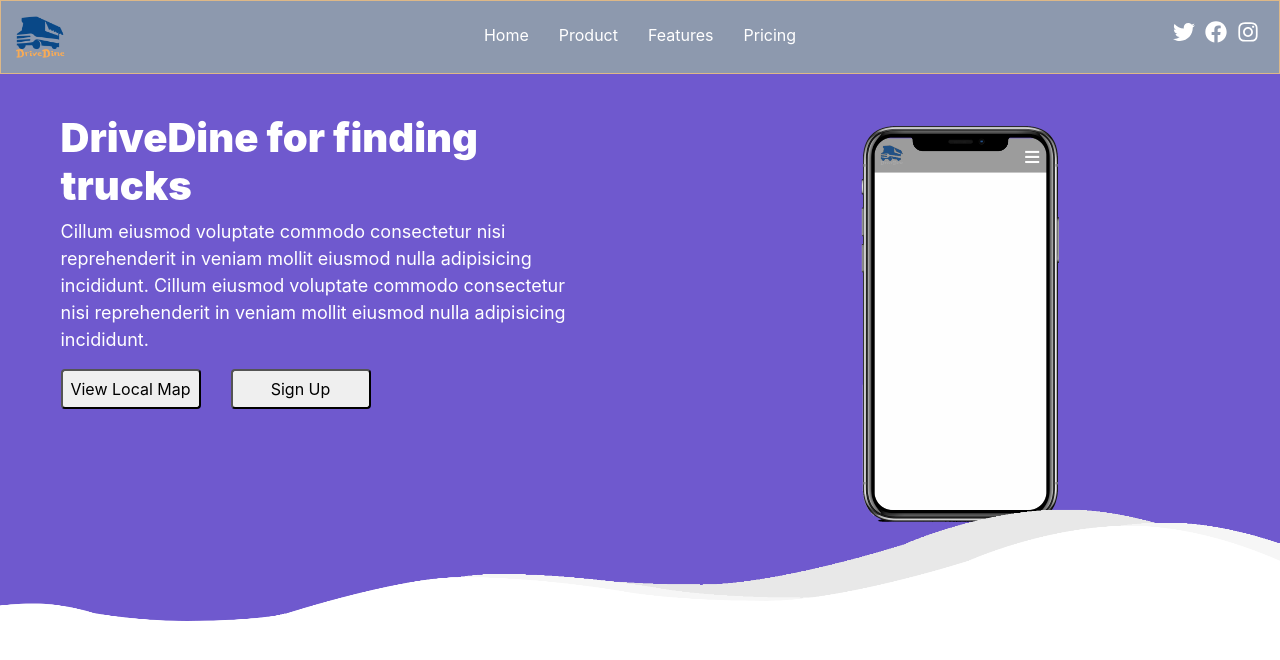
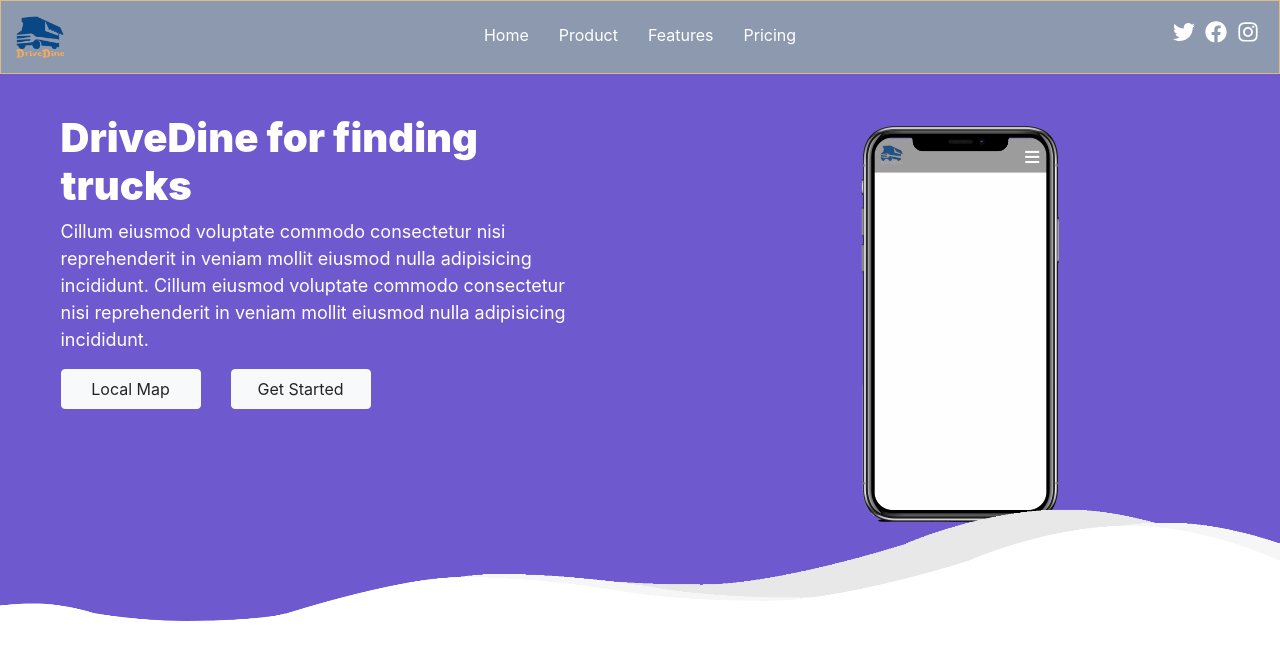
Before and after one commit to magnicent-8-node-react/drivedine, a React (Create React App) app: page / in a window 1280 px wide. Shown: the top 660 px of the page. Built offline with nearby package versions, Linux system fonts and the light colour scheme.

Commit message:
Added: link to map

```diff
--- a/src/components/pages/home/landing.js
+++ b/src/components/pages/home/landing.js
@@ -1,18 +1,23 @@
 // Native Imports
 import React, { Component } from 'react'
+import { Link } from 'react-router-dom'
 
-// Display Phone
-import phone from '../../../display.png'
+// Redux
+import { connect } from 'react-redux'
+
+// Actions
+import { formToggle } from '../../../actions/form'
 
 // CSS
 import styles from './home.module.css'
 
 // Images
 import waves from '../../../waves.png'
+import phone from '../../../display.png'
 
-export default class landing extends Component {
+class Landing extends Component {
     state = {
-        login: true
+        login: true // Temporary due to no Auth
     }
 
     render() {
@@ -28,8 +33,11 @@
                             in veniam mollit eiusmod nulla adipisicing incididunt.
                         </p>
                         <div className={`${styles.land_button_wrap}`}>
-                            <button className={`${styles.left_land_button}`}>View Local Map</button>
-                            {!this.state.login ? <button>Login</button> : <button>Sign Up</button>}
+                            <Link to="products">
+                                <button onClick={this.toggle} className={`${styles.left_land_button} btn btn-light`}>Local Map</button>
+                            </Link>
+                            {this.state.login ? <button className="btn btn-light" onClick={this.props.formToggle}>Get Started</button>
+                            : <button className="btn btn-light" onClick={this.props.formToggle}>Sign Up</button>}
                         </div>
 
 
@@ -44,3 +52,9 @@
         )
     }
 }
+
+const mapStateToProps = (state) => ({
+    form: state.form
+})
+
+export default connect(mapStateToProps, {formToggle})(Landing)
```
